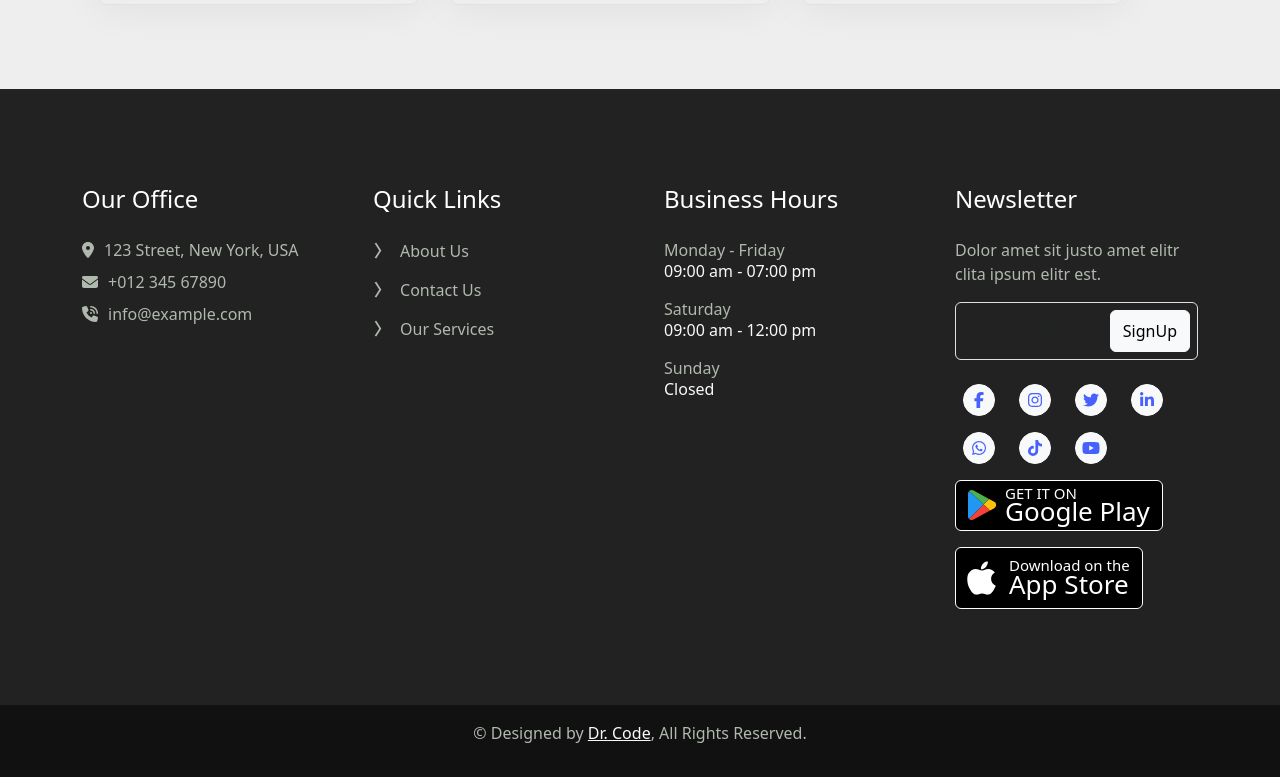
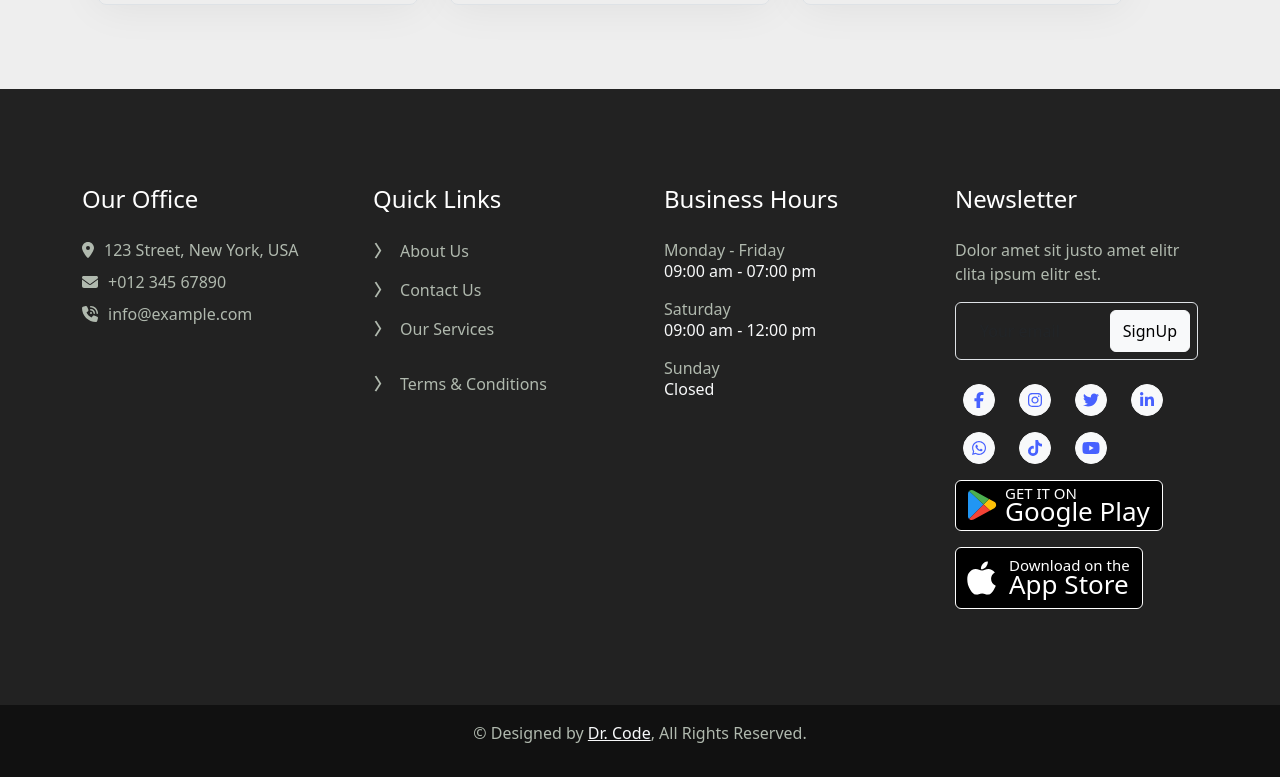
Before and after one commit to MohamedSaid7102/GarageKSP, a React (Vite) app: page /projects in a window 1280 px wide. Shown: the part 835-1612 px from the top of the page. Built offline with nearby package versions, Linux system fonts and the light colour scheme; no server answers.

Commit message:
Implemented Terms & Conditions

```diff
--- a/src/component/Blogs.jsx
+++ b/src/component/Blogs.jsx
@@ -75,7 +75,7 @@ export const Blogs = () => {
             <Card.Body>
               <Card.Title>{blog.title}</Card.Title>
               <Card.Text>{getFirstWords(blog.description, 9)}</Card.Text>
-              <Button variant="primary" onClick={() => openModal(blog.id)}>Read More</Button>
+              <Button variant="primary" onClick={() => openModal(blog.id)} style={{ width: '100%' }}>Read More</Button>
             </Card.Body>
           </Card>
         ))}
--- a/src/component/Footer.jsx
+++ b/src/component/Footer.jsx
@@ -1,11 +1,36 @@
+import { useState, useEffect } from 'react';
 import { FontAwesomeIcon } from '@fortawesome/react-fontawesome'
 import { faLocationDot, faPhoneVolume, faEnvelope } from '@fortawesome/free-solid-svg-icons'
 import { faFacebookF, faInstagram, faLinkedinIn, faTiktok, faTwitter, faWhatsapp, faYoutube } from '@fortawesome/free-brands-svg-icons';
 import { DownloadButton } from './common/DownloadButton';
+import { Button, Modal } from 'react-bootstrap';
+import instance from '../../axiosConfig';
 
 // Footer component
 export const Footer = () => {
+  const [showModal, setShowModal] = useState(false);
+  const [termsConditions, setTermsConditions] = useState(null);
+
+  useEffect(() => {
+    instance.get('/users/terms_and_conditions')
+      .then(response => {
+        setTermsConditions(response.data.data);
+      })
+      .catch(error => {
+        console.error('Error fetching data:', error);
+      });
+  }, []);
+
+  const openModal = () => {
+    setShowModal(true);
+  };
+
+  const closeModal = () => {
+    setShowModal(false);
+  };
+
   return (
+    <>
       <div className="container-fluid  footer mt-5 py-5 wow fadeIn" style={{ backgroundColor: '#222' }} data-wow-delay="0.1s">
         <div className="container py-5">
           <div className="row g-5">
@@ -24,6 +49,7 @@ export const Footer = () => {
                 { text: 'Contact Us', link: '/contacts' },
                 { text: 'Our Services', link: '/services' },
               ]}
+              openModal={openModal}
             />
             <FooterSection
               title="Business Hours"
@@ -37,11 +63,32 @@ export const Footer = () => {
           </div>
         </div>
       </div>
+
+      <Modal show={showModal} onHide={closeModal} size="lg">
+        <Modal.Header closeButton>
+          <Modal.Title>Terms & Conditions</Modal.Title>
+        </Modal.Header>
+        <Modal.Body style={{ height: 'max-content', maxHeight: '80vh' }}>
+          {termsConditions && (
+            <>
+              <p style={{ fontWeight: 'lighter', fontSize: '17px', textAlign: 'start' }}><span style={{ fontWeight: 'bold', fontSize: '25px' }}>Employee Terms: </span>{termsConditions.employee_terms}</p>
+              <p style={{ fontWeight: 'lighter', fontSize: '17px', textAlign: 'start' }}><span style={{ fontWeight: 'bold', fontSize: '25px' }}>Clients Terms: </span>{termsConditions.client_terms}</p>
+            </>
+          )}
+        </Modal.Body>
+        <Modal.Footer>
+          <Button variant="secondary" onClick={closeModal}>
+            Close
+          </Button>
+        </Modal.Footer>
+      </Modal>
+
+    </>
   );
 };
 
 // FooterSection component
-const FooterSection = ({ title, items }) => {
+const FooterSection = ({ title, items, openModal }) => {
   return (
     <div className="col-lg-3 col-md-6 text-lg-start">
       <h4 className="text-white mb-4">{title}</h4>
@@ -60,6 +107,13 @@ const FooterSection = ({ title, items }) => {
           </li>
         ))}
       </ul>
+      {
+        title == 'Quick Links' && (
+          <a href={`#`} onClick={openModal} className="btn btn-link text-decoration-none text-center text-lg-start">
+            Terms & Conditions
+          </a>
+        )
+      }
     </div>
   );
 };
```
Lines whose indentation alone changed are shown as unchanged.
